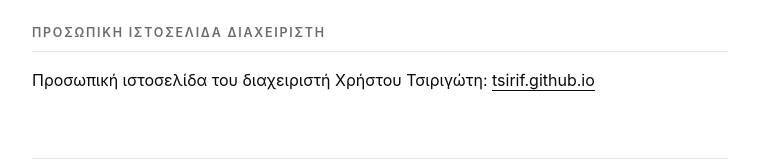
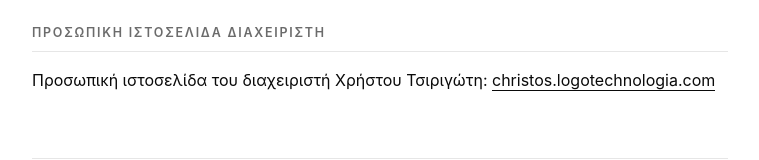
Before and after one commit to logotechnologia/logotechnologia.github.io, a plain HTML site: page index.html in a window 1280 px wide. Shown: the part 3046-3206 px from the top of the page, without its empty margins (260-1019 px from the left). Drawn offline with Linux system fonts and the light colour scheme; a script that the page names is missing.

Commit message:
Change URL of christos personal website

```diff
--- a/index.html
+++ b/index.html
@@ -367,7 +367,7 @@
           <h2>Προσωπική Ιστοσελίδα Διαχειριστή</h2>
           <p>
             Προσωπική ιστοσελίδα του διαχειριστή Χρήστου Τσιριγώτη:
-            <a href="https://tsirif.github.io">tsirif.github.io</a>
+            <a href="https://christos.logotechnologia.com">christos.logotechnologia.com</a>
           </p>
         </section>
 
@@ -494,7 +494,7 @@
           <h2>Director's Personal Website</h2>
           <p>
             Personal website of the director, Christos Tsirigotis:
-            <a href="https://tsirif.github.io">tsirif.github.io</a>
+            <a href="https://christos.logotechnologia.com">christos.logotechnologia.com</a>
           </p>
         </section>
 
```
